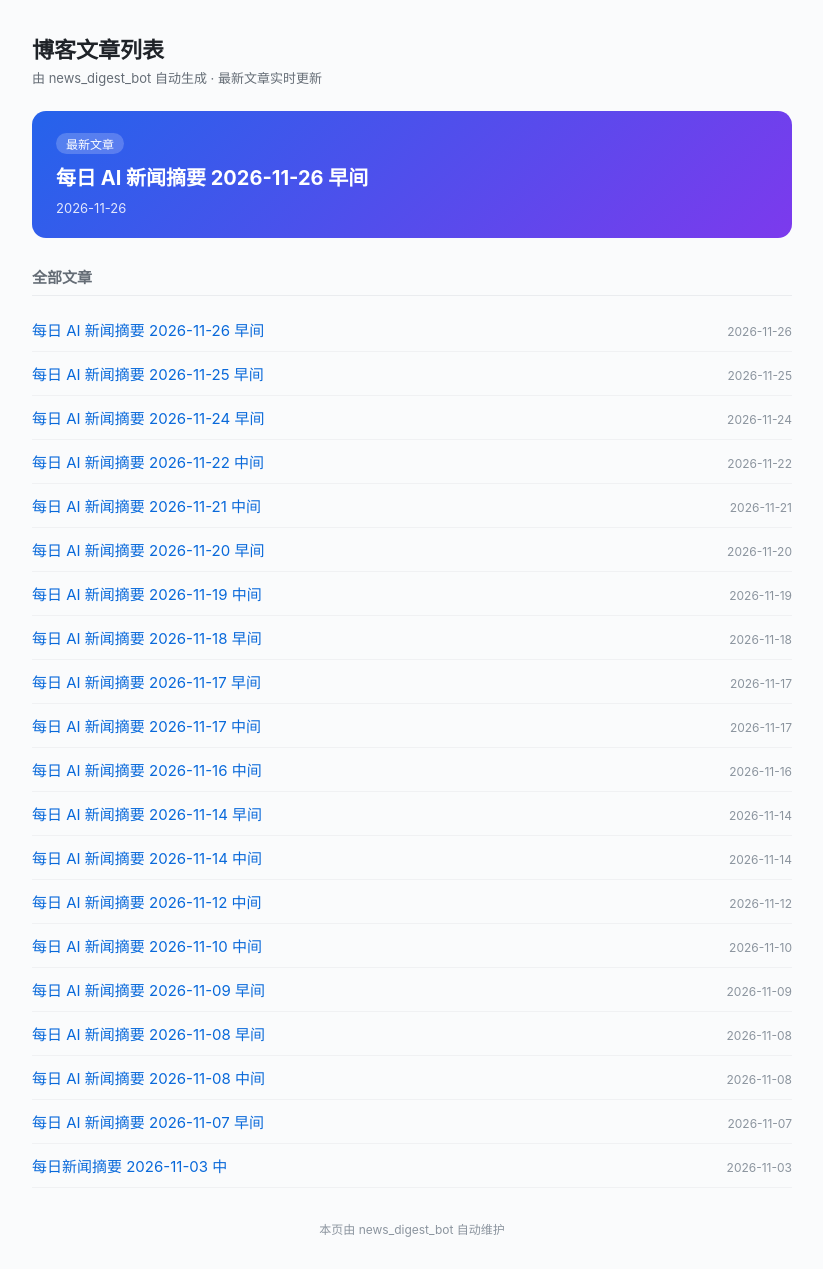
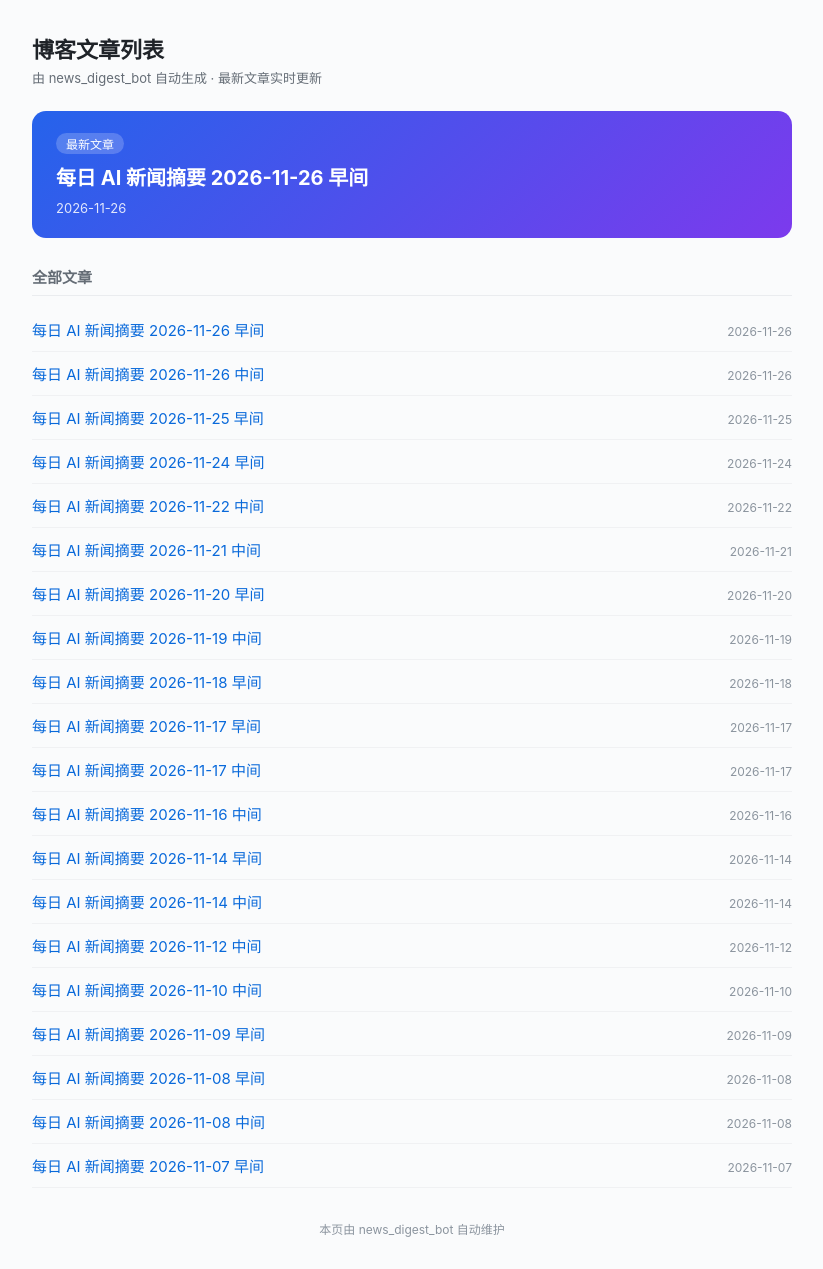
Before and after one commit to xiaoxiaoxiacom/xiaoxiaoxiacom.github.io, a Jekyll site: the page index.html, which Jekyll copies as it is, in a window 1280 px wide. Shown: the whole page, without its empty margins (228-1051 px from the left). Built offline with Jekyll 4.4.1, drawn with Linux system fonts in a browser that asks for light colours.

Commit message:
auto: update index.html

```diff
--- a/index.html
+++ b/index.html
@@ -34,6 +34,7 @@
   <h2>全部文章</h2>
   <ul>
       <li><a href="https://ai.miki.vip/2026/11/26/ai-news-2026-11-26-morning/">每日 AI 新闻摘要 2026-11-26 早间</a><span class="date">2026-11-26</span></li>
+      <li><a href="https://ai.miki.vip/2026/11/26/ai-news-2026-11-26-noon/">每日 AI 新闻摘要 2026-11-26 中间</a><span class="date">2026-11-26</span></li>
       <li><a href="https://ai.miki.vip/2026/11/25/ai-news-2026-11-25-morning/">每日 AI 新闻摘要 2026-11-25 早间</a><span class="date">2026-11-25</span></li>
       <li><a href="https://ai.miki.vip/2026/11/24/ai-news-2026-11-24-morning/">每日 AI 新闻摘要 2026-11-24 早间</a><span class="date">2026-11-24</span></li>
       <li><a href="https://ai.miki.vip/2026/11/22/ai-news-2026-11-22-noon/">每日 AI 新闻摘要 2026-11-22 中间</a><span class="date">2026-11-22</span></li>
@@ -52,7 +53,6 @@
       <li><a href="https://ai.miki.vip/2026/11/08/ai-news-2026-11-08-morning/">每日 AI 新闻摘要 2026-11-08 早间</a><span class="date">2026-11-08</span></li>
       <li><a href="https://ai.miki.vip/2026/11/08/ai-news-2026-11-08-noon/">每日 AI 新闻摘要 2026-11-08 中间</a><span class="date">2026-11-08</span></li>
       <li><a href="https://ai.miki.vip/2026/11/07/ai-news-2026-11-07-morning/">每日 AI 新闻摘要 2026-11-07 早间</a><span class="date">2026-11-07</span></li>
-      <li><a href="https://ai.miki.vip/2026/11/03/ai-news-2026-11-03-noon/">每日新闻摘要 2026-11-03 中</a><span class="date">2026-11-03</span></li>
   </ul>
   <footer>本页由 news_digest_bot 自动维护</footer>
 </body>
```
